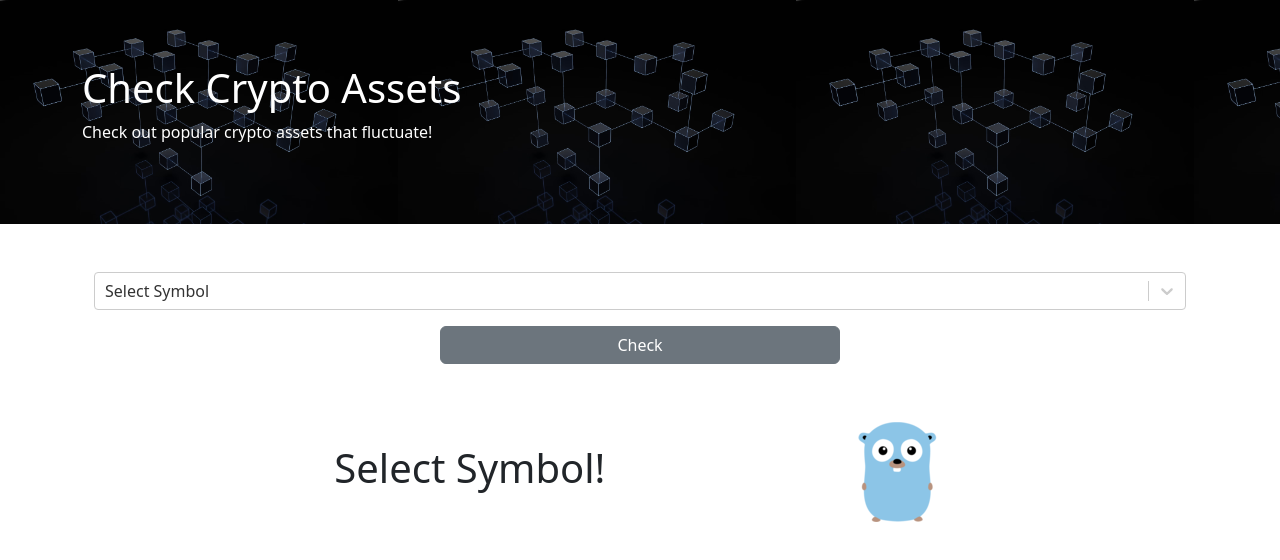
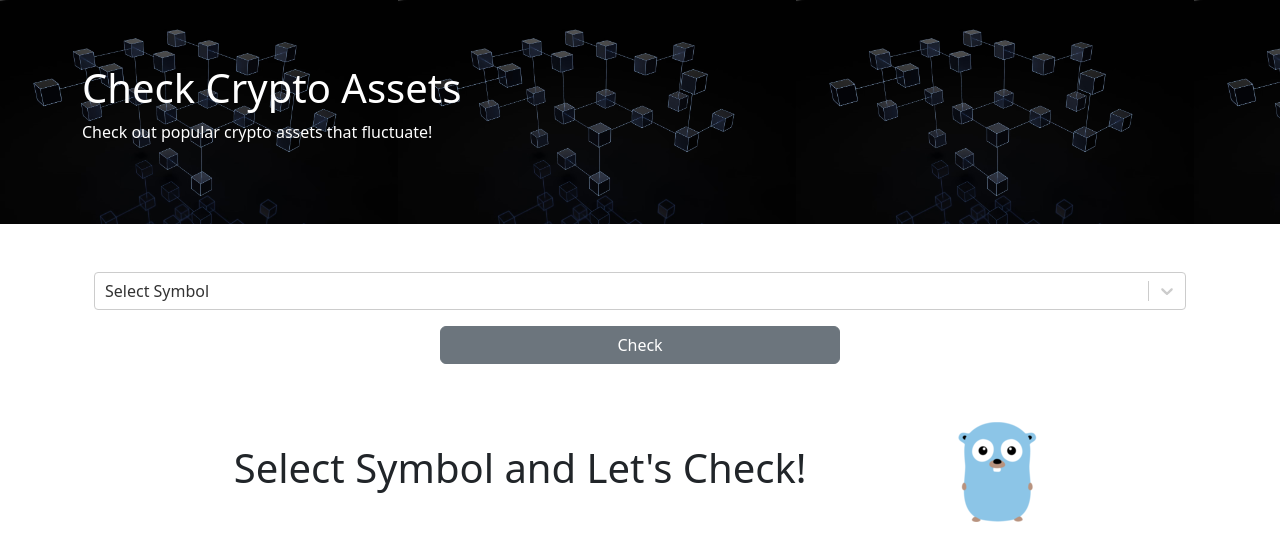
Before and after one commit to MahoAndo/React_MIdTerm, a React (Vite) app: page / in a window 1280 px wide. Shown: the top 560 px of the page. Built offline with nearby package versions, Linux system fonts and the light colour scheme.

Commit message:
edit message

```diff
--- a/src/components/Blockchain/Blockchain.jsx
+++ b/src/components/Blockchain/Blockchain.jsx
@@ -91,7 +91,7 @@ function Blockchain() {
     if (checkFlg === false) {
         dataTable = (
             <div className='message'>
-                <h1>Select Symbol!</h1>
+                <h1>Select Symbol and Let's Check!</h1>
                 <p className="error icon_size"></p>
             </div>
         );
```
